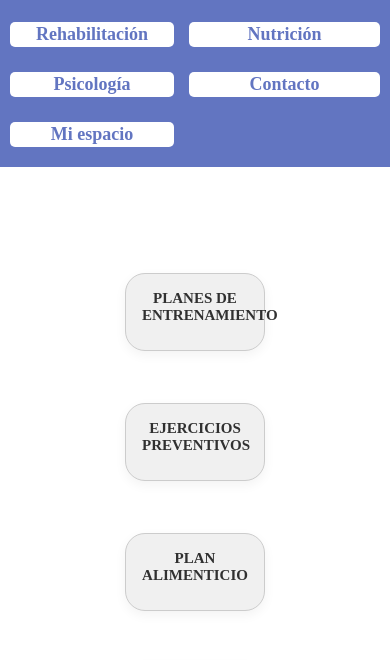
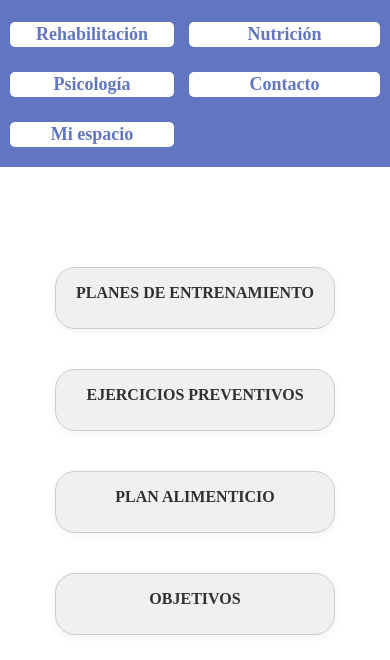
Before and after one commit to MartinCounago97/proyectobigua.github.io, a plain HTML site: page pages/miEspacio.html in a window 390 px wide. Shown: the part 132-792 px from the top of the page. Drawn offline with Linux system fonts and the light colour scheme.

Commit message:
mejoras en mi espacio

```diff
--- a/estilos.css
+++ b/estilos.css
@@ -263,6 +263,7 @@ footer {
   font-size: 22px;
   margin-bottom: 10px;
   text-transform: uppercase;
+  text-align: center;
 }
 
 .nutricion ul {
@@ -333,32 +334,54 @@ h3 {
 
 .bloque {
   display: inline-block;
-  width: 40%; /* un poco menos del 50% para dejar margen */
+  width: 40%;
   margin: 1rem;
   padding: 1rem;
   background-color: #f0f0f0;
   border: 1px solid #ccc;
-  font-size: 5px;
   box-sizing: border-box;
-  vertical-align: top; /* importante para alinear bien las líneas */
+  vertical-align: top;
+  text-align: center;
+  border-radius: 12x;
+  box-shadow: 0 2px 8px rgba(0, 0, 0, 0.05);
+  overflow-wrap: break-word;
+  word-wrap: break-word;
+  hyphens: auto;
 }
 
 .bloque h3 {
-  font-size: 20px !important;
-  color: #333;
+  font-size: 20px;
   margin-bottom: 10px;
 }
 
 .bloque a {
+  display: inline-block;
+  width: 100%;
+  color: #303030;
   text-decoration: none;
-  color: #303030;
+  font-weight: bold;
+  font-size: 18px;
+  transition: color 0.3s ease;
 }
 
+.bloque a:hover {
+  color: var(--color-secundario);
+  text-decoration: underline;
+}
+
+/* Responsivo */
 @media (max-width: 768px) {
+  .bloque {
+    width: 80%;
+    margin: 10px auto;
+  }
+
   .bloque h3 {
-    font-size: 15px !important;
-    color: #333;
-    margin-bottom: 10px;
+    font-size: 16px;
+  }
+
+  .bloque a {
+    font-size: 16px;
   }
 }
 
```
